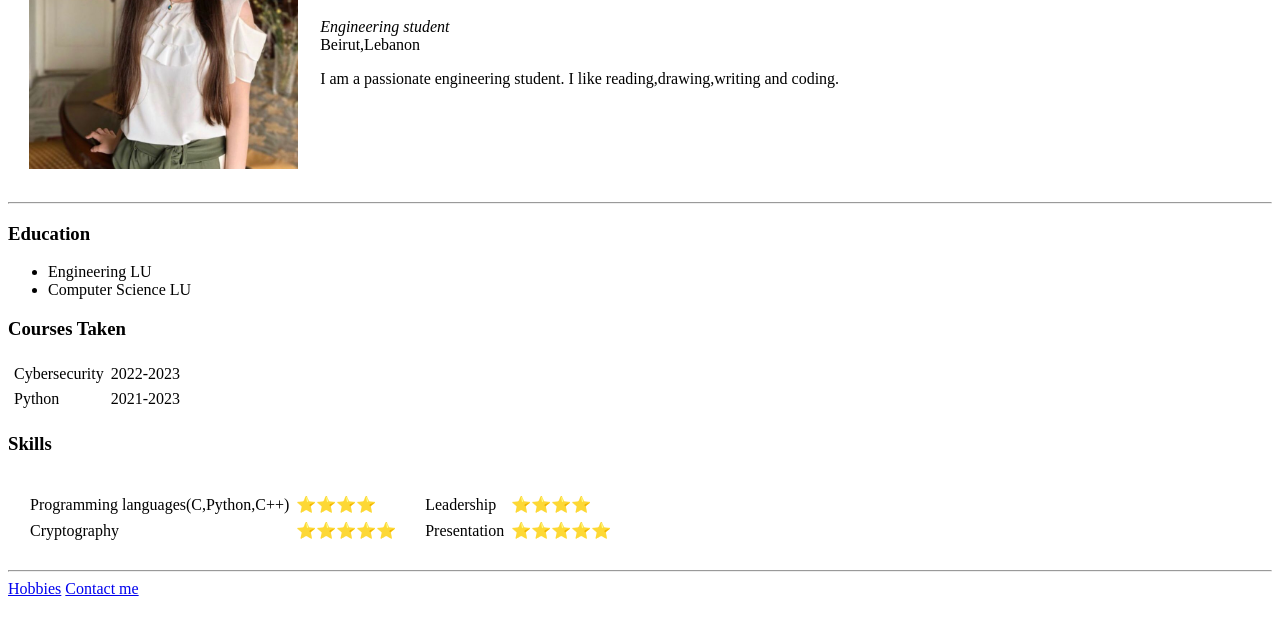
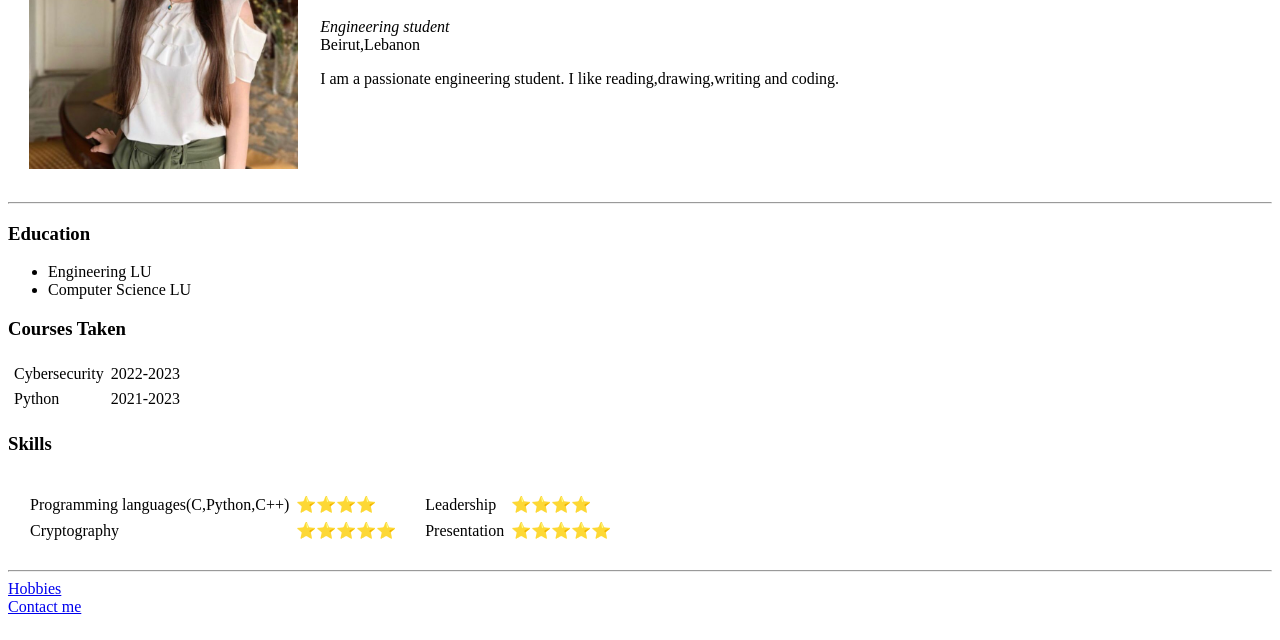
Before and after one commit to Reemk7/My_1st_Cv, a plain HTML site: page index.html in a window 1280 px wide. Shown: the part 160-800 px from the top of the page. Drawn offline with Linux system fonts and the light colour scheme.

Commit message:
Update index.html

```diff
--- a/index.html
+++ b/index.html
@@ -70,7 +70,7 @@
       </tr>
     </table>
     <hr />
-    <a href="Hobbies.html">Hobbies</a>
+    <a href="Hobbies.html">Hobbies</a> <br>
     <a href="Contact.html">Contact me</a>
   </body>
 </html>
```
